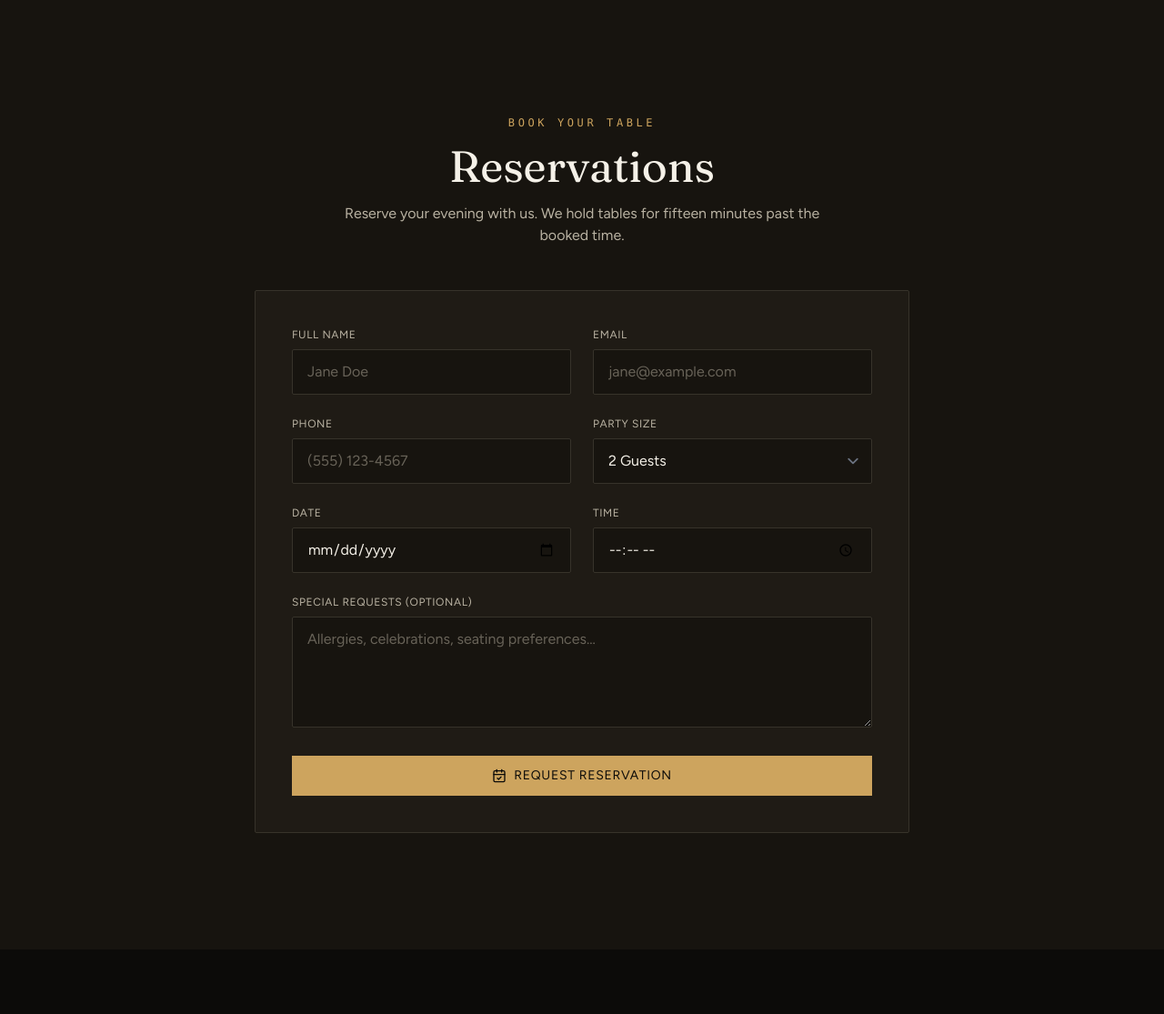
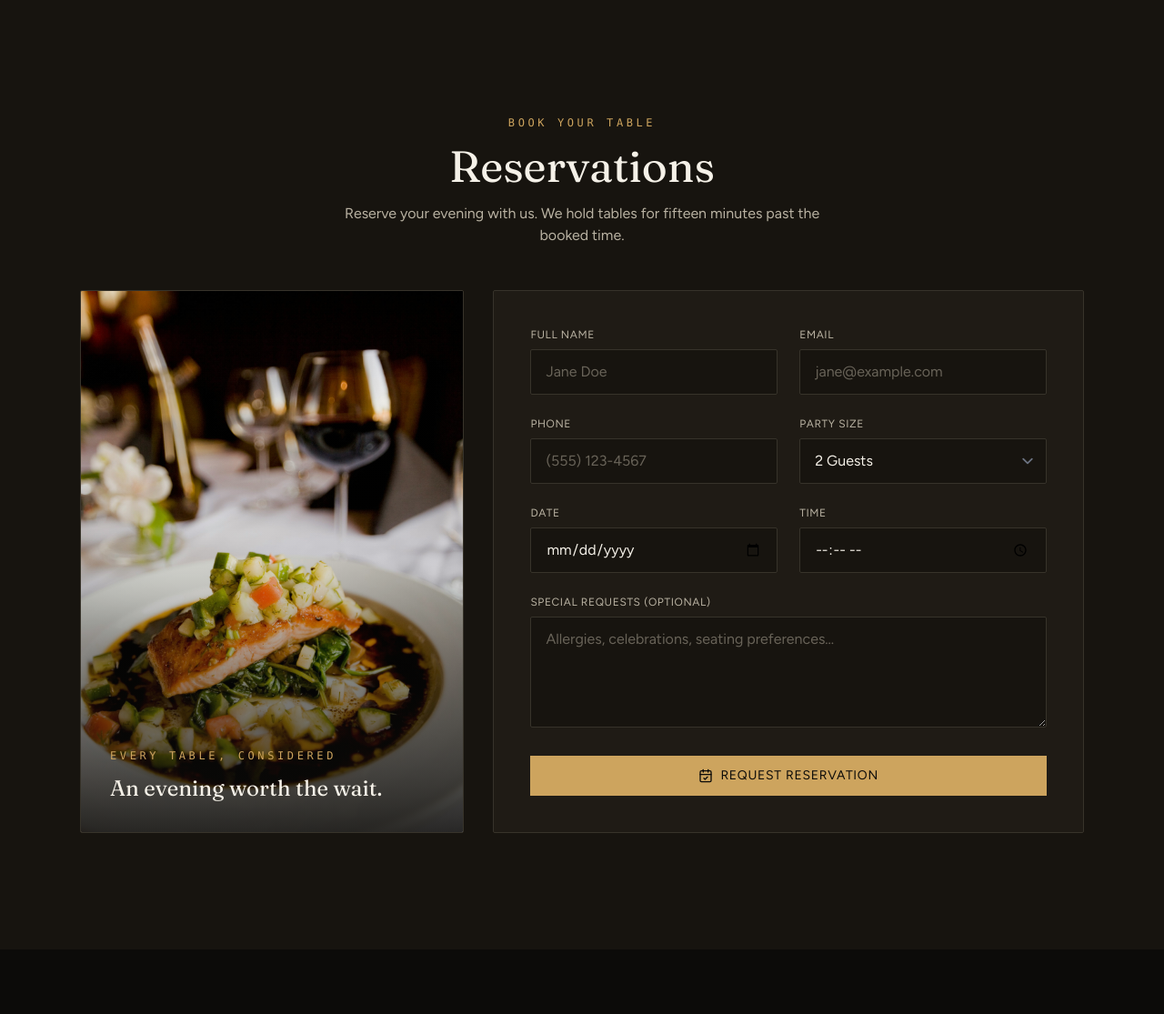
Before and after one commit to sytal/sytal-coffee, a Laravel app: page / in a window 1280 px wide. Shown: the part 3289-4404 px from the top of the page at 91% size. Run offline with Laravel 12, Linux system fonts and the light colour scheme; style sheets or scripts are compiled from the project's sources; some libraries are stand-ins or nearby versions.

Commit message:
Add scroll-scale zoom to Gallery, premium image to Reservations
Wraps the "A Space to Savor" grid in ScrollScale (ported from
maison-noir-main) so it grows from small to full size as it enters
view, matching the hero's zoom-on-scroll feel. Adds a full-height
photo panel alongside the Reservations form on desktop.

Co-Authored-By: Claude Sonnet 5 <noreply@anthropic.com>

```diff
--- a/resources/js/Components/Gallery.jsx
+++ b/resources/js/Components/Gallery.jsx
@@ -1,4 +1,5 @@
 import { motion } from 'framer-motion';
+import ScrollScale from '@/Components/motion/ScrollScale';
 
 const GALLERY_TILES = [
     { image: '/images/outdoors-of-the-restaurant.jpg', label: 'The Terrace', span: 'sm:row-span-2' },
@@ -32,7 +33,8 @@ export default function Gallery() {
                     </p>
                 </motion.div>
 
-                <div className="mt-14 grid grid-cols-2 gap-4 sm:grid-cols-3 sm:[grid-template-rows:repeat(2,14rem)]">
+                <ScrollScale range={[0.82, 1]} className="mt-14">
+                    <div className="grid grid-cols-2 gap-4 sm:grid-cols-3 sm:[grid-template-rows:repeat(2,14rem)]">
                         {GALLERY_TILES.map((tile, index) => (
                             <motion.div
                                 key={tile.label}
@@ -58,6 +60,7 @@ export default function Gallery() {
                             </motion.div>
                         ))}
                     </div>
+                </ScrollScale>
             </div>
         </section>
     );
--- a/resources/js/Components/Reservations.jsx
+++ b/resources/js/Components/Reservations.jsx
@@ -64,7 +64,7 @@ export default function Reservations() {
 
     return (
         <section className="bg-brand-surface py-24 sm:py-32">
-            <div className="mx-auto max-w-3xl px-6">
+            <div className="mx-auto max-w-6xl px-6">
                 <motion.div
                     initial={{ opacity: 0, y: 24 }}
                     whileInView={{ opacity: 1, y: 0 }}
@@ -84,12 +84,36 @@ export default function Reservations() {
                     </p>
                 </motion.div>
 
+                <div className="grid items-stretch gap-8 lg:grid-cols-5">
+                    <motion.div
+                        initial={{ opacity: 0, scale: 0.96 }}
+                        whileInView={{ opacity: 1, scale: 1 }}
+                        viewport={{ once: true }}
+                        transition={{ duration: 0.8 }}
+                        className="relative hidden min-h-[520px] overflow-hidden rounded-sm border border-brand-border lg:col-span-2 lg:block"
+                    >
+                        <img
+                            src="/images/fancy-salmon-dish-with-wine-glasses-in-background.jpg"
+                            alt="A table set for reservations at Sytal Coffee"
+                            className="absolute inset-0 h-full w-full object-cover"
+                        />
+                        <div className="absolute inset-0 bg-gradient-to-t from-brand-background/85 via-brand-background/10 to-transparent" />
+                        <div className="relative flex h-full flex-col justify-end p-8">
+                            <p className="font-mono text-xs uppercase tracking-[0.3em] text-brand-gold">
+                                Every Table, Considered
+                            </p>
+                            <p className="mt-3 font-display text-2xl text-brand-foreground">
+                                An evening worth the wait.
+                            </p>
+                        </div>
+                    </motion.div>
+
                     <motion.div
                         initial={{ opacity: 0, y: 24 }}
                         whileInView={{ opacity: 1, y: 0 }}
                         viewport={{ once: true }}
                         transition={{ duration: 0.7, delay: 0.1 }}
-                    className="rounded-sm border border-brand-border bg-brand-surfaceAlt p-8 sm:p-10"
+                        className="rounded-sm border border-brand-border bg-brand-surfaceAlt p-8 sm:p-10 lg:col-span-3"
                     >
                     {submitted ? (
                         <div className="flex flex-col items-center gap-4 py-10 text-center">
@@ -228,6 +252,7 @@ export default function Reservations() {
                     )}
                     </motion.div>
                 </div>
+            </div>
         </section>
     );
 }
--- /dev/null
+++ b/resources/js/Components/motion/ScrollScale.jsx
@@ -0,0 +1,25 @@
+import { useRef } from 'react';
+import { motion, useScroll, useTransform, useReducedMotion } from 'framer-motion';
+
+/**
+ * Sharp scale-on-scroll: content zooms as it crosses the viewport.
+ * Ported from maison-noir-main's components/motion/scroll-scale.tsx.
+ * `range` is [enter, exit] scale — e.g. [0.85, 1] grows it into place.
+ */
+export default function ScrollScale({ children, className = '', range = [0.85, 1] }) {
+    const ref = useRef(null);
+    const reduce = useReducedMotion();
+    const { scrollYProgress } = useScroll({
+        target: ref,
+        offset: ['start end', 'end start'],
+    });
+    const scale = useTransform(scrollYProgress, [0, 0.5], range);
+
+    return (
+        <div ref={ref} className={`overflow-hidden ${className}`}>
+            <motion.div style={reduce ? undefined : { scale }} className="relative h-full w-full will-change-transform">
+                {children}
+            </motion.div>
+        </div>
+    );
+}
```
Lines whose indentation alone changed are shown as unchanged.
